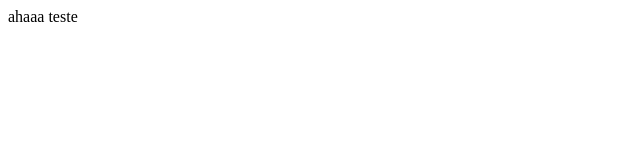
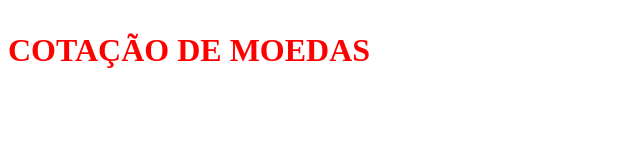
Before and after one commit to Mariana-sara/Cota-o-Real, a plain HTML site: page index.html in a window 1280 px wide. Shown: the whole page, without its empty margins (0-640 px from the left). Drawn offline with Linux system fonts and the light colour scheme.

Commit message:
alteração

```diff
--- a/index.html
+++ b/index.html
@@ -4,12 +4,14 @@
     <meta charset="UTF-8">
     <meta name="viewport" content="width=device-width, initial-scale=1.0">
     <title>Document</title>
+
 </head>
 <body>
 
 
+  <div>
+    <h1><p style="color: rgb(255, 0, 0)"> COTAÇÃO DE MOEDAS </p></h1>
+  </div>
+</body>
 
-
-    <div>ahaaa teste</div>
-</body>
 </html>
```
